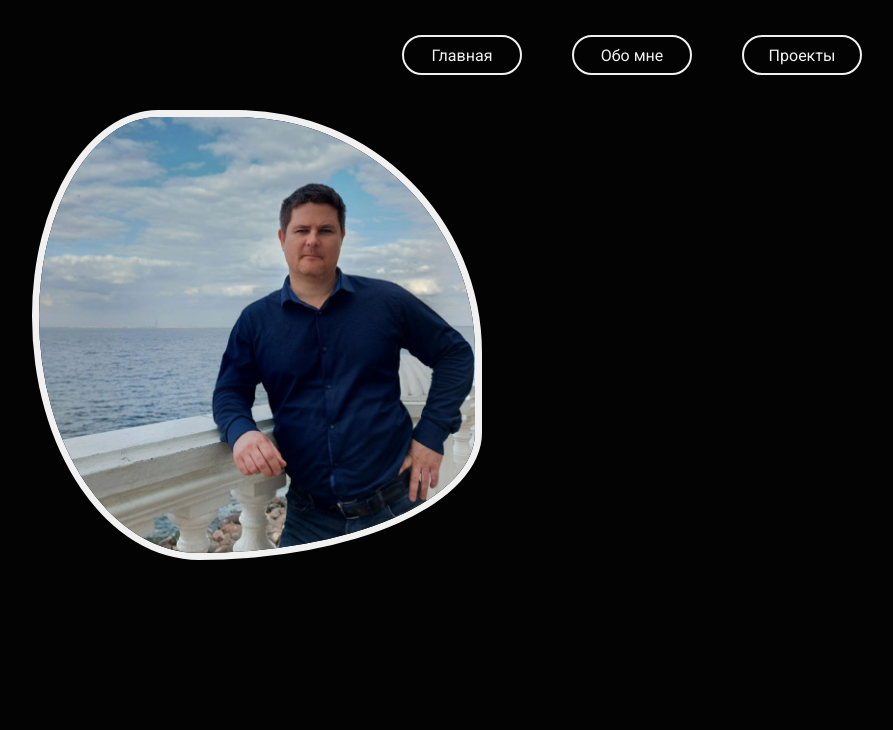
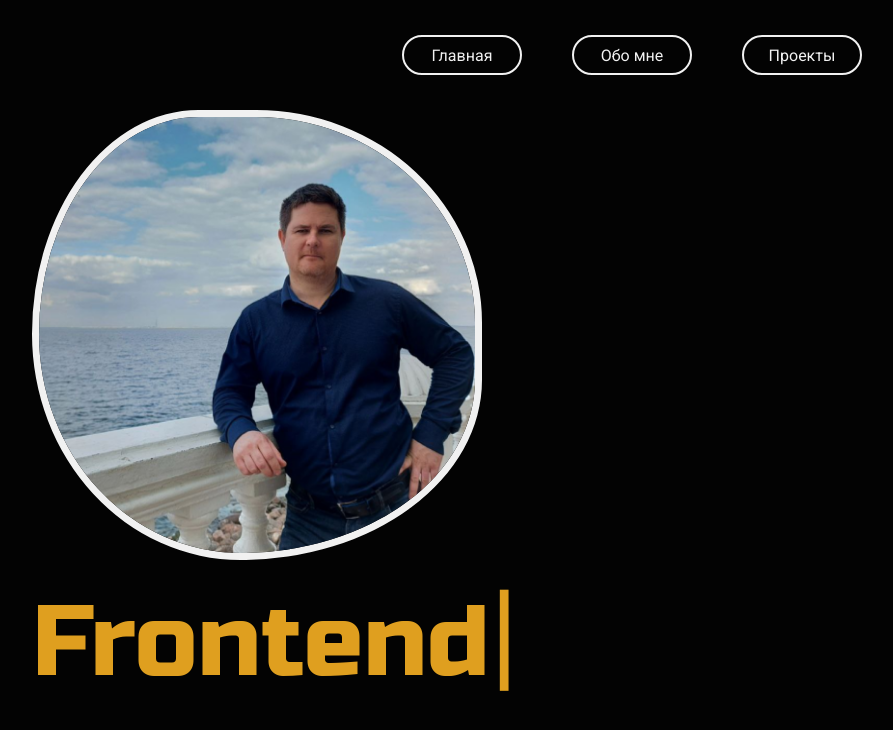
Before and after one commit to alexsmith-proff/portfolio, a Next.js app: page / in a window 1280 px wide. Shown: the top 730 px of the page, without its empty margins (8-901 px from the left). Built offline with nearby package versions, Linux system fonts and the light colour scheme.

Commit message:
[add] TypeAnimationText

```diff
--- a/package.json
+++ b/package.json
@@ -13,6 +13,7 @@
     "node": "^18.20.1",
     "react": "^18",
     "react-dom": "^18",
+    "react-type-animation": "^3.2.0",
     "sass": "^1.74.1"
   },
   "devDependencies": {
--- /dev/null
+++ b/src/app/components/main_title/main_title.tsx
@@ -0,0 +1,15 @@
+import { FC } from "react";
+import TypeAnimationText from "../type_animation_text/type_animation_text";
+
+
+interface MainTitleProps{}
+
+const MainTitle: FC<MainTitleProps> = ({ }) => {
+    return(
+        <div>
+            <TypeAnimationText />
+        </div>
+    )
+}
+
+export default MainTitle
--- /dev/null
+++ b/src/app/components/type_animation_text/type_animation_text.module.scss
@@ -0,0 +1,8 @@
+.text{
+    font-family: var(--font-russo-one);
+    font-size: 100px;
+}
+.type::after {
+    font-family: var(--font-roboto);
+    font-size: 120px;
+  }
--- /dev/null
+++ b/src/app/components/type_animation_text/type_animation_text.tsx
@@ -0,0 +1,48 @@
+"use client"
+
+import { FC, useState } from "react";
+import { TypeAnimation } from "react-type-animation";
+import { constants } from "@/app/constants";
+
+import { Russo_One, Roboto } from "next/font/google";
+import s from './type_animation_text.module.scss'
+
+const russo_one = Russo_One({
+    subsets: ['latin'],
+    weight: '400',
+    variable: '--font-russo-one',
+})
+const roboto = Roboto({
+    subsets: ["latin"],
+    weight: '400',
+    variable: '--font-roboto'
+});
+
+interface TypeAnimationTextProps { }
+
+const TypeAnimationText: FC<TypeAnimationTextProps> = ({ }) => {
+    const [color, setColor] = useState<string>(constants.colors.BRIGHT_COLOR1)
+    return (
+        <div style={{ color }} className={`${s.text} ${russo_one.variable}`}>
+            <TypeAnimation
+                sequence={[
+                    'Frontend',
+                    7000,
+                    ' ',
+                    () => setColor(constants.colors.BRIGHT_COLOR2),
+                    'Backend',
+                    5000,
+                    ' ',
+                    () => setColor(constants.colors.BRIGHT_COLOR1),
+                ]}
+                // cursor={false}
+                className={`${s.type} ${roboto.variable}`}
+                speed={5}
+                deletionSpeed={5}
+                repeat={Infinity}
+            />
+        </div>
+    )
+}
+
+export default TypeAnimationText
--- a/src/app/layout.tsx
+++ b/src/app/layout.tsx
@@ -3,7 +3,7 @@ import { Roboto } from "next/font/google";
 import "./globals.css";
 import NavBar from "./components/navbar/navbar";
 
-const roboto = Roboto({ weight: '400', subsets: ["latin"] });
+const roboto = Roboto({ weight: '400', subsets: ["latin"], variable: '--font-roboto' });
 
 export const metadata: Metadata = {
   title: "Create Next App",
--- a/src/app/modules/main_page/main_page.tsx
+++ b/src/app/modules/main_page/main_page.tsx
@@ -1,7 +1,9 @@
+
 import { FC } from "react";
 import BlobPhoto from "@/app/components/blob_photo/blob_photo";
 
 import s from './main_page.module.scss'
+import MainTitle from "@/app/components/main_title/main_title";
 
 interface MainPageProps{}
 
@@ -9,6 +11,7 @@ const MainPage: FC<MainPageProps> = ({}) => {
     return(
         <div>
             <BlobPhoto fileName="/img/main-photo.png" />
+            <MainTitle />
         </div>
     )
 }
```
Also changed, not shown: 1 other file (tests, documents, lock files or other folders).
